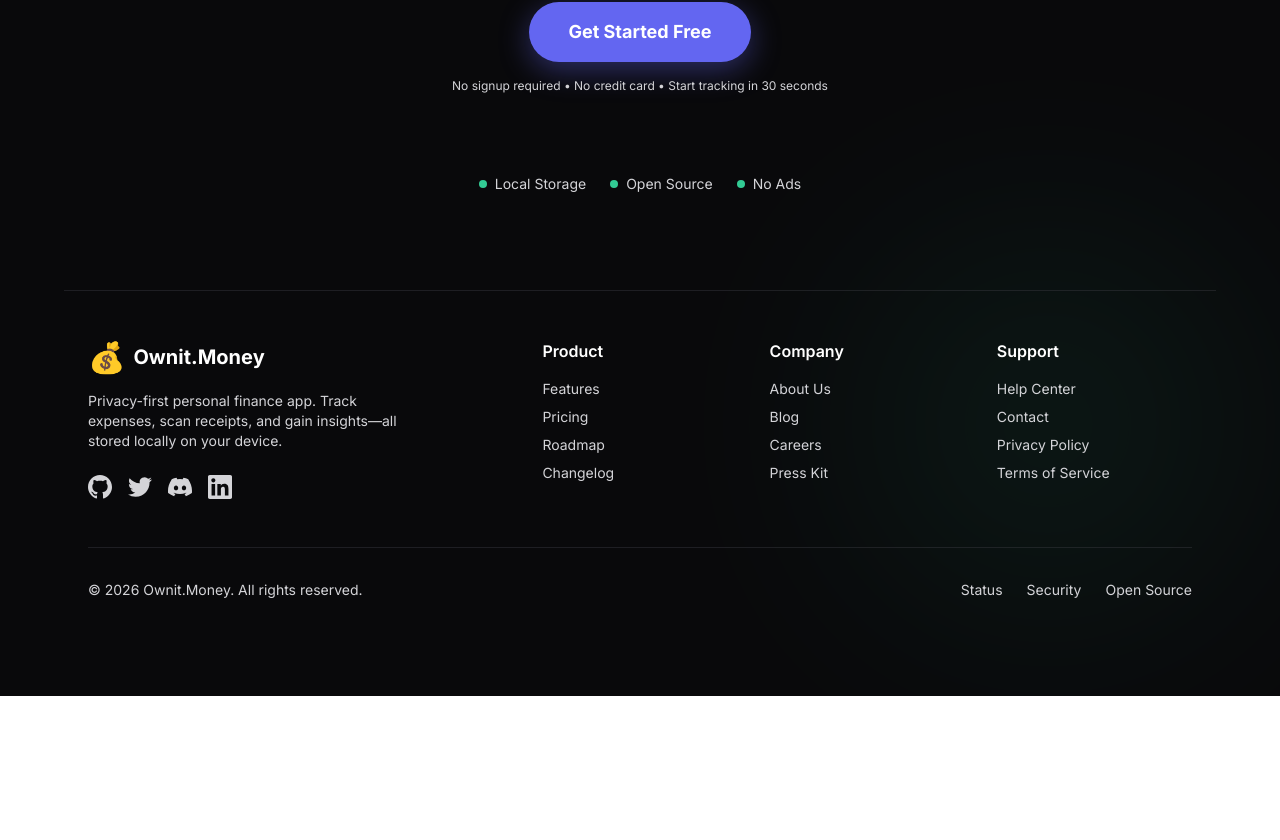
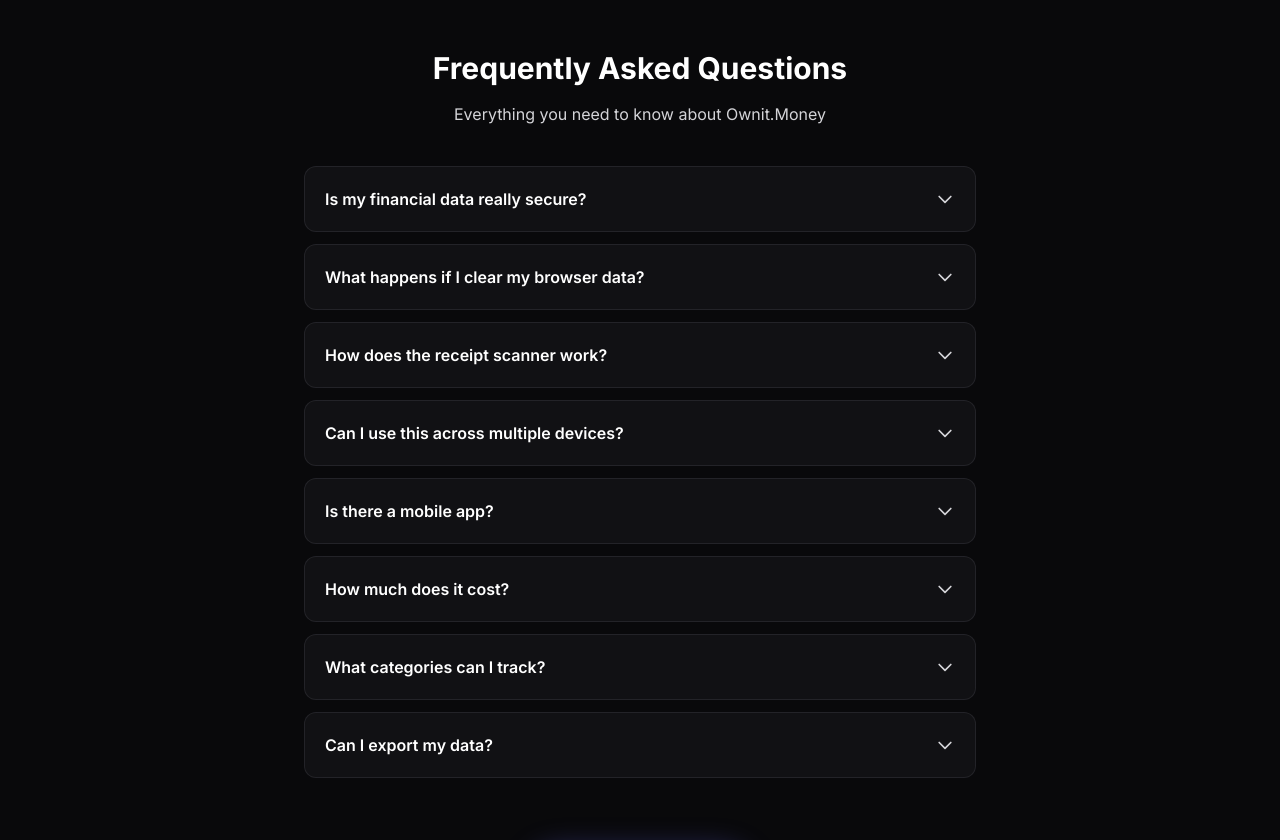
Before and after one commit to desertmountainagency-art/sg-ed21d07d-e5e4-4609-96a2-e8d1b6320c6c-1784351043, a React (Vite) app: page / in a window 1280 px wide. Shown: the part 1352-2192 px from the top of the page. Before the commit the page ends 2048 px from the top, so only its background shows below. Built offline with nearby package versions, Linux system fonts and the light colour scheme.

Commit message:
feat(ui): add faq accordion section

```diff
--- a/src/components/LandingPage.tsx
+++ b/src/components/LandingPage.tsx
@@ -1,8 +1,51 @@
+import { useState } from "react";
+
 interface LandingPageProps {
   onGetStarted: () => void;
 }
 
 export default function LandingPage({ onGetStarted }: LandingPageProps) {
+  const [openFaq, setOpenFaq] = useState<number | null>(null);
+
+  const toggleFaq = (index: number) => {
+    setOpenFaq(openFaq === index ? null : index);
+  };
+
+  const faqs = [
+    {
+      question: "Is my financial data really secure?",
+      answer: "Absolutely. All your data is stored locally in your browser's IndexedDB. Nothing is sent to the cloud, no servers store your information, and no third parties have access to your transactions. Your privacy is guaranteed by design."
+    },
+    {
+      question: "What happens if I clear my browser data?",
+      answer: "If you clear your browser's local storage, your transaction data will be permanently deleted. We recommend exporting your data regularly (available in Settings) or using a dedicated browser profile for Ownit.Money to avoid accidental data loss."
+    },
+    {
+      question: "How does the receipt scanner work?",
+      answer: "Our AI-powered receipt scanner uses Tesseract OCR to extract text from photos. Simply snap a picture of your receipt, and the app will automatically detect the merchant name, total amount, date, and categorize the transaction. You can always edit the details if needed."
+    },
+    {
+      question: "Can I use this across multiple devices?",
+      answer: "Since data is stored locally on each device, there's no automatic sync between devices. However, you can export your data from one device and import it on another using the Settings page. This ensures your data never touches external servers."
+    },
+    {
+      question: "Is there a mobile app?",
+      answer: "Ownit.Money is a progressive web app (PWA) that works seamlessly on mobile browsers. You can add it to your home screen for a native app-like experience. No app store downloads or permissions required!"
+    },
+    {
+      question: "How much does it cost?",
+      answer: "Ownit.Money is completely free and open source. No subscriptions, no hidden fees, no ads. We believe financial privacy should be accessible to everyone. If you find it useful, consider starring our GitHub repo or contributing to the project."
+    },
+    {
+      question: "What categories can I track?",
+      answer: "We provide 12+ pre-configured categories including Food & Dining, Transportation, Shopping, Entertainment, Bills & Utilities, Health & Fitness, and more. You can also create custom categories tailored to your specific needs."
+    },
+    {
+      question: "Can I export my data?",
+      answer: "Yes! You can export all your transactions as a JSON file from the Settings page. This allows you to back up your data, migrate to another device, or analyze it with external tools. Your data, your control."
+    }
+  ];
+
   return (
     <div className="min-h-screen bg-bg-primary flex flex-col items-center justify-center px-6 py-12 relative overflow-hidden">
 
@@ -137,6 +180,60 @@ export default function LandingPage({ onGetStarted }: LandingPageProps) {
           </div>
         </div>
 
+        {/* FAQ Section */}
+        <div className="pt-20">
+          <h2 className="text-2xl sm:text-3xl font-bold text-text-primary mb-4 text-center">
+            Frequently Asked Questions
+          </h2>
+          <p className="text-text-muted text-center mb-10 max-w-2xl mx-auto">
+            Everything you need to know about Ownit.Money
+          </p>
+
+          <div className="max-w-3xl mx-auto space-y-3">
+            {faqs.map((faq, index) => (
+              <div
+                key={index}
+                className="bg-bg-surface border border-border-custom rounded-xl overflow-hidden backdrop-blur-md"
+              >
+                <button
+                  type="button"
+                  onClick={() => toggleFaq(index)}
+                  className="w-full text-left p-5 flex items-center justify-between gap-4 hover:bg-bg-surface/50 transition-colors"
+                >
+                  <span className="font-semibold text-text-primary text-sm sm:text-base">
+                    {faq.question}
+                  </span>
+                  <svg
+                    className={`w-5 h-5 text-text-muted transition-transform flex-shrink-0 ${
+                      openFaq === index ? "rotate-180" : ""
+                    }`}
+                    fill="none"
+                    stroke="currentColor"
+                    viewBox="0 0 24 24"
+                  >
+                    <path
+                      strokeLinecap="round"
+                      strokeLinejoin="round"
+                      strokeWidth={2}
+                      d="M19 9l-7 7-7-7"
+                    />
+                  </svg>
+                </button>
+
+                <div
+                  className={`overflow-hidden transition-all duration-300 ${
+                    openFaq === index ? "max-h-96" : "max-h-0"
+                  }`}
+                >
+                  <div className="px-5 pb-5 text-sm text-text-secondary leading-relaxed">
+                    {faq.answer}
+                  </div>
+                </div>
+              </div>
+            ))}
+          </div>
+        </div>
+
         {/* Call to action */}
         <div className="pt-8 space-y-4">
           <button
```
